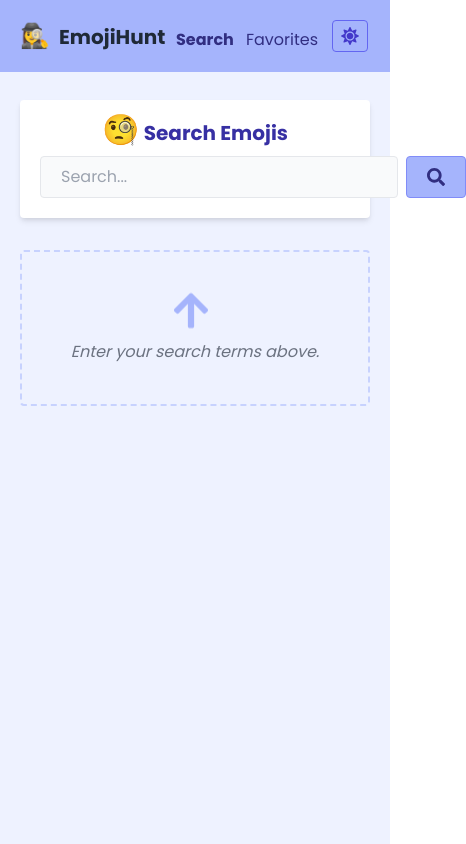
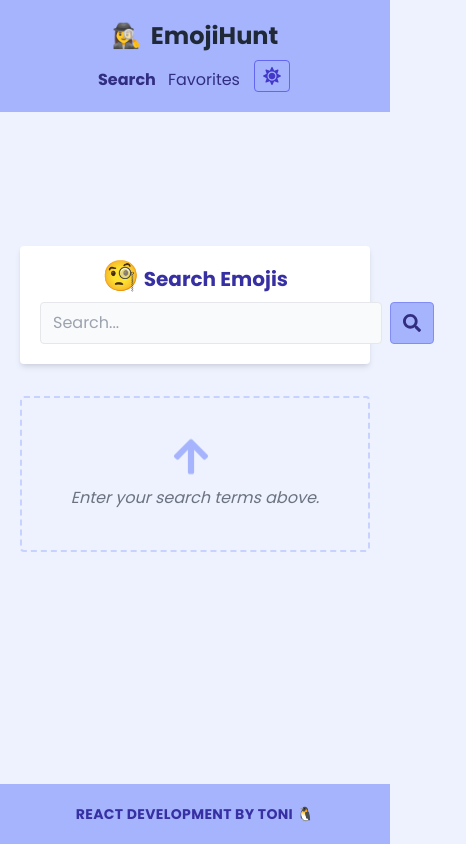
Before and after one commit to Ttesori/react-emoji-app, a React (Create React App) app: page / in a window 390 px wide. Shown: the whole page, 466 px wide, since content can reach past the window. Built offline with nearby package versions, Linux system fonts and the light colour scheme.

Commit message:
Styling and dark mode tweaks

```diff
--- a/src/components/App.js
+++ b/src/components/App.js
@@ -45,7 +45,7 @@ function App() {
   }, []);
 
   useEffect(() => {
-    document.body.className = state.theme
+    document.documentElement.className = state.theme;
   }, [state.theme])
 
 
--- a/src/components/search/SearchForm.js
+++ b/src/components/search/SearchForm.js
@@ -72,7 +72,7 @@ export default function SearchForm() {
     <form className="flex flex-col justify-center items-center w-full">
       <label htmlFor="search" className="sr-only">Search The Emojis</label>
       <div className="fieldset flex w-full">
-        <input className="px-5 py-2 border bg-gray-50 dark:border-indigo-700 rounded mr-2 flex-1 dark:bg-indigo-900 dark:text-indigo-200 placeholder-gray-400 dark:placeholder-indigo-400 outline-none focus:ring ring-indigo-200 dark:ring-indigo-500" type="text" placeholder="Search..." id="search" onChange={handleTerm} value={searchTerm} />
+        <input className="px-3 sm:px-5 py-2 border bg-gray-50 dark:border-indigo-700 rounded mr-2 dark:bg-indigo-900 dark:text-indigo-200 placeholder-gray-400 dark:placeholder-indigo-400 sm:flex-1 outline-none focus:ring ring-indigo-200 dark:ring-indigo-500" type="text" placeholder="Search..." id="search" onChange={handleTerm} value={searchTerm} />
         <button className="btn-form mr-1" onClick={handleSearch}><FaSearch /></button>
 
       </div>
--- a/src/components/search/SearchResults.js
+++ b/src/components/search/SearchResults.js
@@ -95,7 +95,7 @@ export default function SearchResults() {
   return !localLoading && (
     <div className="">
       <InfiniteScroll
-        className="search-results grid grid-cols-4 gap-4 mt-4 pb-10"
+        className="search-results grid grid-cols-2 sm:grid-cols-4 gap-4 mt-4"
         scrollThreshold={1}
         dataLength={mappedResults.length} //This is important field to render the next data
         next={getMoreResults}
--- a/src/index.css
+++ b/src/index.css
@@ -5,6 +5,7 @@
 
 body {
   font-family: 'Poppins', sans-serif;
+  @apply bg-indigo-50 text-indigo-900 dark:bg-gray-900;
 }
 
 * {
@@ -12,14 +13,13 @@ body {
 }
 
 #root {
-  @apply bg-indigo-50 text-indigo-900 dark:bg-gray-900 dark:text-white min-h-screen;
+  @apply bg-indigo-50 text-indigo-900 dark:bg-gray-900 dark:text-white min-h-screen flex justify-between flex-col h-screen overflow-visible;
 }
 
 .emoji {
-  /* transform: scale(0);
+  transform: translateY(0.5rem);
   animation-name: popIn;
-  animation-duration: 800ms;
-  animation-delay: 500ms;*/
+  animation-duration: 300ms;
   animation-timing-function: ease-in-out;
   animation-fill-mode: forwards;
 }
@@ -33,16 +33,16 @@ header .btn-icon {
 }
 
 .btn-form {
-  @apply bg-indigo-300 px-5 py-2 rounded dark:bg-indigo-500 dark:text-indigo-900 hover:bg-indigo-700 hover:text-white font-bold  border border-indigo-400 dark:border-indigo-700 dark:hover:bg-indigo-400 text-lg;
+  @apply bg-indigo-300 px-3 sm:px-5 py-2 rounded dark:bg-indigo-500 dark:text-indigo-900 hover:bg-indigo-700 hover:text-white font-bold  border border-indigo-400 dark:border-indigo-700 dark:hover:bg-indigo-400 text-lg;
 }
 
 @keyframes popIn {
   from {
-    transform: scale(0);
+    transform: translateY(0.5rem);
     opacity: 0;
   }
   to {
-    transform: scale(1);
+    transform: translateY(0);
     opacity: 1;
   }
 }
--- a/src/pages/Home.js
+++ b/src/pages/Home.js
@@ -9,7 +9,7 @@ export default function Home() {
   return (
     <Main>
       <section className="w-full pt-3 pb-5 px-5 rounded bg-white dark:bg-indigo-800 shadow-md mb-3 dark:text-indigo-100">
-        <h2 className="text-xl font-bold text-center mb-2 text-indigo-800 dark:text-indigo-50"><span className="text-3xl">🧐</span> Search Emojis {searchResults.length > 0 ? `(${searchResults.length} found)` : ''}</h2>
+        <h2 className="text-xl font-bold text-center mb-2 text-indigo-800 dark:text-indigo-50"><span className="text-3xl">🧐</span> Search Emojis <span className="block sm:inline text-base font-normal">{searchResults.length > 0 ? `(${searchResults.length} found)` : ''}</span></h2>
         <SearchForm />
       </section>
       <section className="w-full">
--- a/src/pages/layouts/Main.js
+++ b/src/pages/layouts/Main.js
@@ -18,10 +18,10 @@ export default function Main({ children }) {
     })
   }
   return (
-    <div className="dark:bg-gray-900 dark:text-white">
-      <header className="bg-indigo-300 p-5  dark:bg-indigo-800 dark:text-white mb-7">
-        <div className="container flex justify-between items-center max-w-screen-lg mx-auto">
-          <h1 className="text-xl font-bold text-gray-800 dark:text-indigo-50"><span className="text-2xl mr-1">🕵️‍♀️ </span> EmojiHunt</h1>
+    <>
+      <header className="bg-indigo-300 p-5  dark:bg-indigo-800 dark:text-white mb-5 sm:mb-7">
+        <div className="container flex flex-col sm:flex-row justify-between items-center max-w-screen-lg mx-auto">
+          <h1 className="text-2xl sm:text-xl font-bold text-gray-800 dark:text-indigo-50 mb-2 sm:mb-0"><span className="text-2xl mr-1">🕵️‍♀️ </span> EmojiHunt</h1>
           <nav>
             <NavLink exact to="/" className="mr-3" activeClassName="font-bold">Search</NavLink>
             <NavLink exact to="/favorites" className="mr-3" activeClassName="font-bold">Favorites</NavLink>
@@ -30,10 +30,13 @@ export default function Main({ children }) {
         </div>
 
       </header>
-      <main className="max-w-screen-md mx-auto my-5 px-5 flex flex-col justify-center items-center">
+      <main className="w-full max-w-screen-md mx-auto my-2 sm:my-5 px-5 flex flex-col justify-center items-center">
         {children}
       </main>
       <ToastContainer />
-    </div>
+      <footer className="bg-indigo-300 p-5  dark:bg-indigo-800 dark:text-indigo-400 mt-3">
+        <p className="font-bold text-center text-sm uppercase tracking-wide"><a href="https://tonitesori.dev" className="text-indigo-800 dark:text-indigo-300  dark:hover:text-indigo-200">React Development by Toni</a>  🐧 </p>
+      </footer>
+    </>
   )
 }
```
